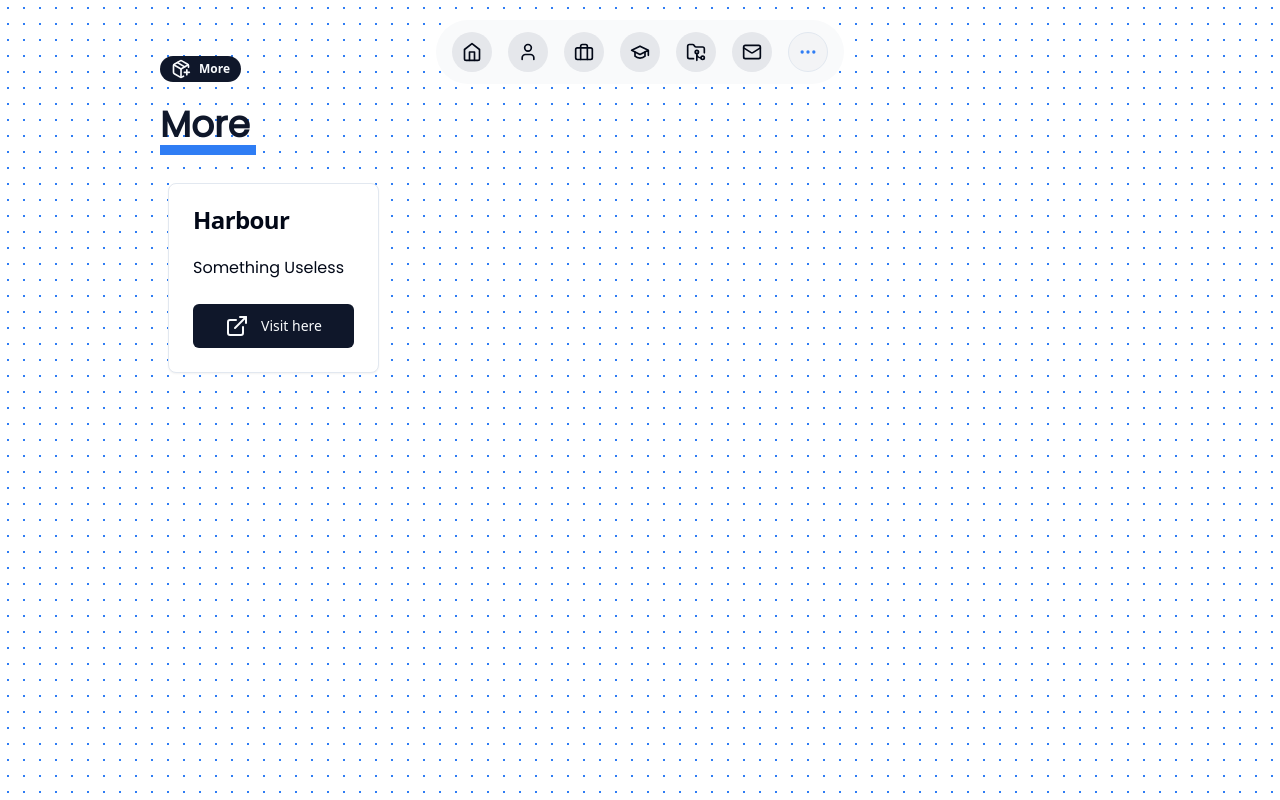
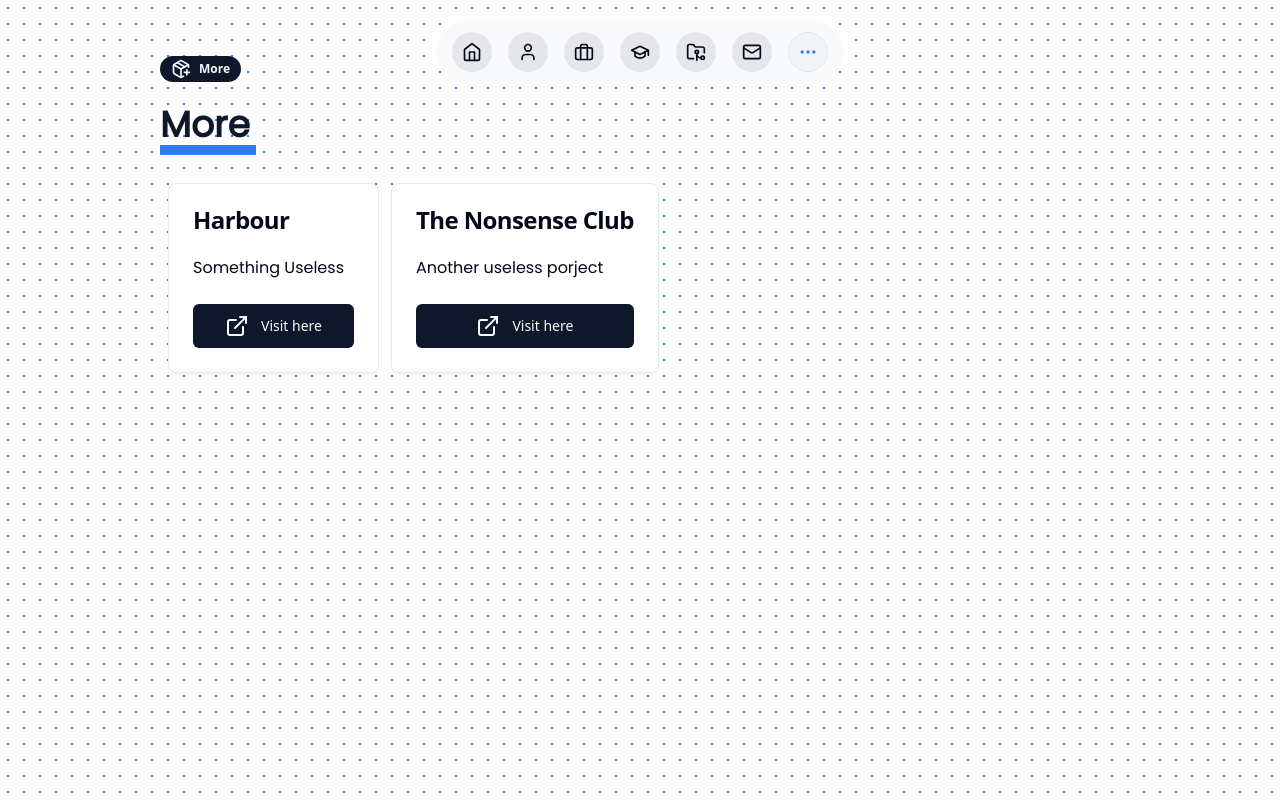
Before and after one commit to malvineikemo/portfolio-nextjs, a Next.js app: page /more in a window 1280 px wide. Built offline with nearby package versions, Linux system fonts and the light colour scheme.

Commit message:
Updated grammar

```diff
--- a/src/app/about/page.tsx
+++ b/src/app/about/page.tsx
@@ -28,7 +28,7 @@ const page = () => {
 
         <FramerWrapper y={0} x={100} >
           <p className=" font-poppins text-xl w-full text-primary max-sm:text-lg">
-            What can I say... I am just like the other casual programmer that plays videogames and buy discord nitro for no f***ing reason = I am a dumb fuck
+            What can I say... I am just like the other casual programmer that plays videogames and buy discord nitro for no f***ing reason
           </p>
         </FramerWrapper>
       </div>
--- a/src/app/education/page.tsx
+++ b/src/app/education/page.tsx
@@ -25,7 +25,7 @@ const educationPage = () => {
               Sveio
             </div>
             <p className=" font-poppins text-base w-full text-primary  max-sm:text-xs">
-                I donæt have any degree yet :(
+                That's it
             </p>
           </FramerWrapper>
         </div>
--- a/src/app/more/page.tsx
+++ b/src/app/more/page.tsx
@@ -20,6 +20,12 @@ const morePage = () => {
       description:
         "Something Useless ",
       link: "https://harbour.eikemo.dev",
+    },
+    {
+      title: "The Nonsense Club",
+      description:
+        "Another useless porject ",
+      link: "https://thenonsenseclub.xyz",
     },
   ];
 
```
Also changed, not shown: 1 other file (tests, documents, lock files or other folders).
